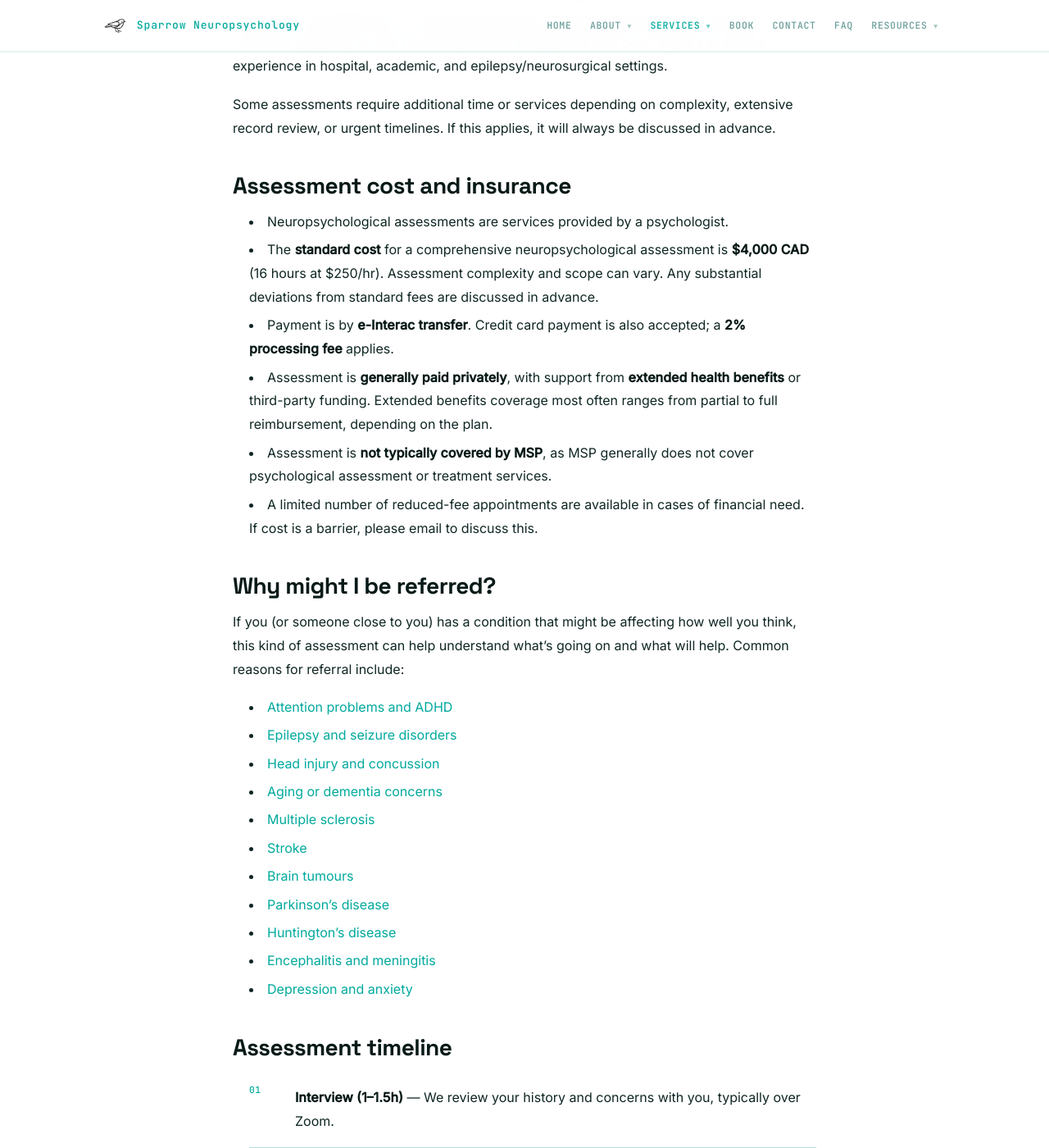
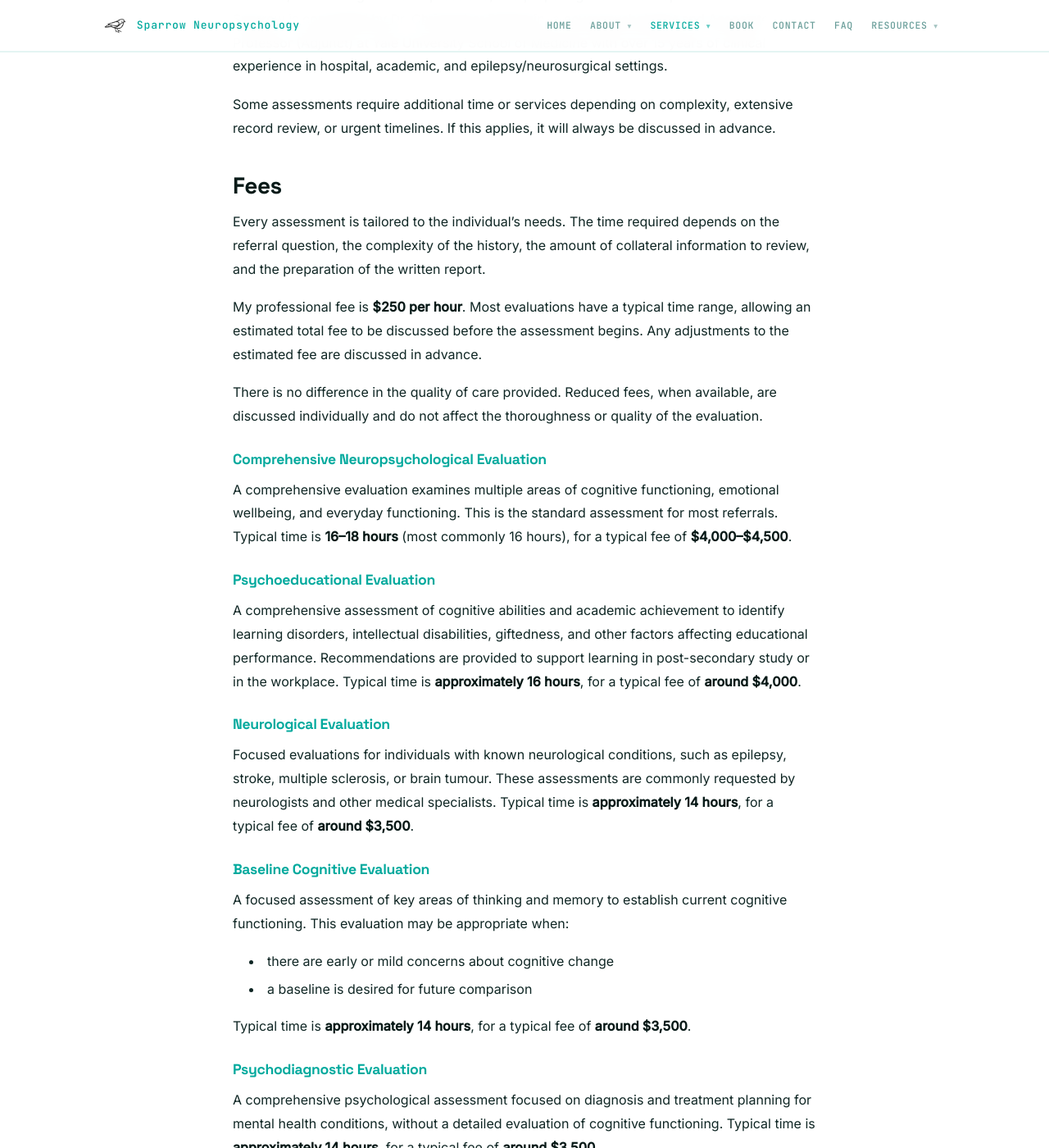
Before and after one commit to cfxb/sparrow-clinic, a Jekyll site: the page built from services.md, in a window 1280 px wide and 1400 px high, scrolled down 2462 px. Shown: the whole window at 82% size. Built offline with Jekyll 4.4.1, drawn with Linux system fonts in a browser that asks for light colours; some of the changed text lies outside the part shown.

Commit message:
Restructure fees into per-evaluation-type breakdown
Replace the single comprehensive-assessment price with a fee table
covering all evaluation types (comprehensive, psychoeducational,
neurological, baseline cognitive, psychodiagnostic, consultation) on
the services page, and update the FAQ cost answer and its JSON-LD
schema mirror to match.

Co-Authored-By: Claude Sonnet 5 <noreply@anthropic.com>

```diff
--- a/_includes/faq-schema.html
+++ b/_includes/faq-schema.html
@@ -144,7 +144,7 @@
       "name": "How much does a neuropsychological assessment cost in BC?",
       "acceptedAnswer": {
         "@type": "Answer",
-        "text": "A standard clinical neuropsychological assessment at Sparrow Neuropsychology is $4,000 (16 hours at $250/hr), charged as an all-inclusive package covering the clinical interview, record review, testing, scoring, interpretation, the written report, and a feedback session. Many extended health plans in British Columbia reimburse part or all of this cost, and patients are encouraged to confirm coverage with their insurer in advance. Payment is by e-Interac transfer; credit card payment is accepted with a 2% processing fee."
+        "text": "At Sparrow Neuropsychology, the professional fee is $250 per hour. A comprehensive neuropsychological evaluation, the standard assessment for most referrals, typically takes 16 to 18 hours for a typical fee of $4,000 to $4,500. Other evaluation types, including psychoeducational, neurological, baseline cognitive, and psychodiagnostic, typically run 14 to 16 hours for a typical fee of around $3,500 to $4,000. Many extended health plans in British Columbia reimburse part or all of this cost, and patients are encouraged to confirm coverage with their insurer in advance. Payment is by e-Interac transfer; credit card payment is accepted with a 2% processing fee. A limited number of reduced-fee appointments are available in cases of financial need."
       }
     },
     {
--- a/services.md
+++ b/services.md
@@ -46,10 +46,52 @@ The larger portion of this work occurs behind the scenes in reviewing records, i
 
 Some assessments require additional time or services depending on complexity, extensive record review, or urgent timelines. If this applies, it will always be discussed in advance.
 
-## Assessment cost and insurance
+## Fees
+
+Every assessment is tailored to the individual's needs. The time required depends on the referral question, the complexity of the history, the amount of collateral information to review, and the preparation of the written report.
+
+My professional fee is **$250 per hour**. Most evaluations have a typical time range, allowing an estimated total fee to be discussed before the assessment begins. Any adjustments to the estimated fee are discussed in advance.
+
+There is no difference in the quality of care provided. Reduced fees, when available, are discussed individually and do not affect the thoroughness or quality of the evaluation.
+
+### Comprehensive Neuropsychological Evaluation
+
+A comprehensive evaluation examines multiple areas of cognitive functioning, emotional wellbeing, and everyday functioning. This is the standard assessment for most referrals. Typical time is **16–18 hours** (most commonly 16 hours), for a typical fee of **$4,000–$4,500**.
+
+### Psychoeducational Evaluation
+
+A comprehensive assessment of cognitive abilities and academic achievement to identify learning disorders, intellectual disabilities, giftedness, and other factors affecting educational performance. Recommendations are provided to support learning in post-secondary study or in the workplace. Typical time is **approximately 16 hours**, for a typical fee of **around $4,000**.
+
+### Neurological Evaluation
+
+Focused evaluations for individuals with known neurological conditions, such as epilepsy, stroke, multiple sclerosis, or brain tumour. These assessments are commonly requested by neurologists and other medical specialists. Typical time is **approximately 14 hours**, for a typical fee of **around $3,500**.
+
+### Baseline Cognitive Evaluation
+
+A focused assessment of key areas of thinking and memory to establish current cognitive functioning. This evaluation may be appropriate when:
+
+- there are early or mild concerns about cognitive change
+- a baseline is desired for future comparison
+
+Typical time is **approximately 14 hours**, for a typical fee of **around $3,500**.
+
+### Psychodiagnostic Evaluation
+
+A comprehensive psychological assessment focused on diagnosis and treatment planning for mental health conditions, without a detailed evaluation of cognitive functioning. Typical time is **approximately 14 hours**, for a typical fee of **around $3,500**.
+
+### Consultation
+
+A consultation provides an opportunity to discuss concerns, review history, and determine appropriate next steps. Consultations are available in person or via Zoom. Common reasons include:
+
+- understanding changes in thinking, behaviour, or mood
+- discussing appropriate referrals or treatment options
+- determining whether a formal assessment is likely to be helpful
+
+Length is typically **1–2 hours**, at a professional fee of **$250 per hour**.
+
+### Insurance and payment
 
 - Neuropsychological assessments are services provided by a psychologist.
-- The **standard cost** for a comprehensive neuropsychological assessment is **$4,000 CAD** (16 hours at $250/hr). Assessment complexity and scope can vary. Any substantial deviations from standard fees are discussed in advance.
 - Payment is by **e-Interac transfer**. Credit card payment is also accepted; a **2% processing fee** applies.
 - Assessment is **generally paid privately**, with support from **extended health benefits** or third-party funding. Extended benefits coverage most often ranges from partial to full reimbursement, depending on the plan.
 - Assessment is **not typically covered by MSP**, as MSP generally does not cover psychological assessment or treatment services.
```
Also changed, not shown: faq.md (+2 -2 lines).
